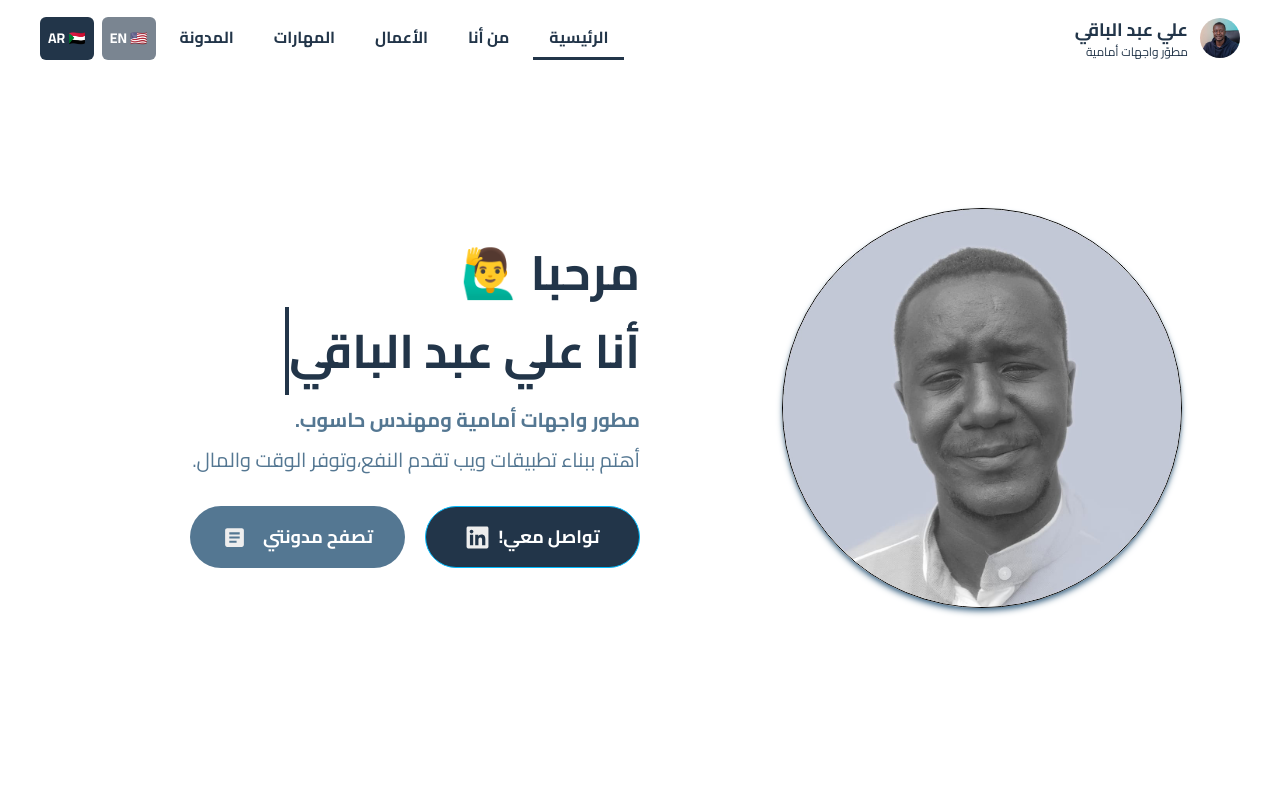
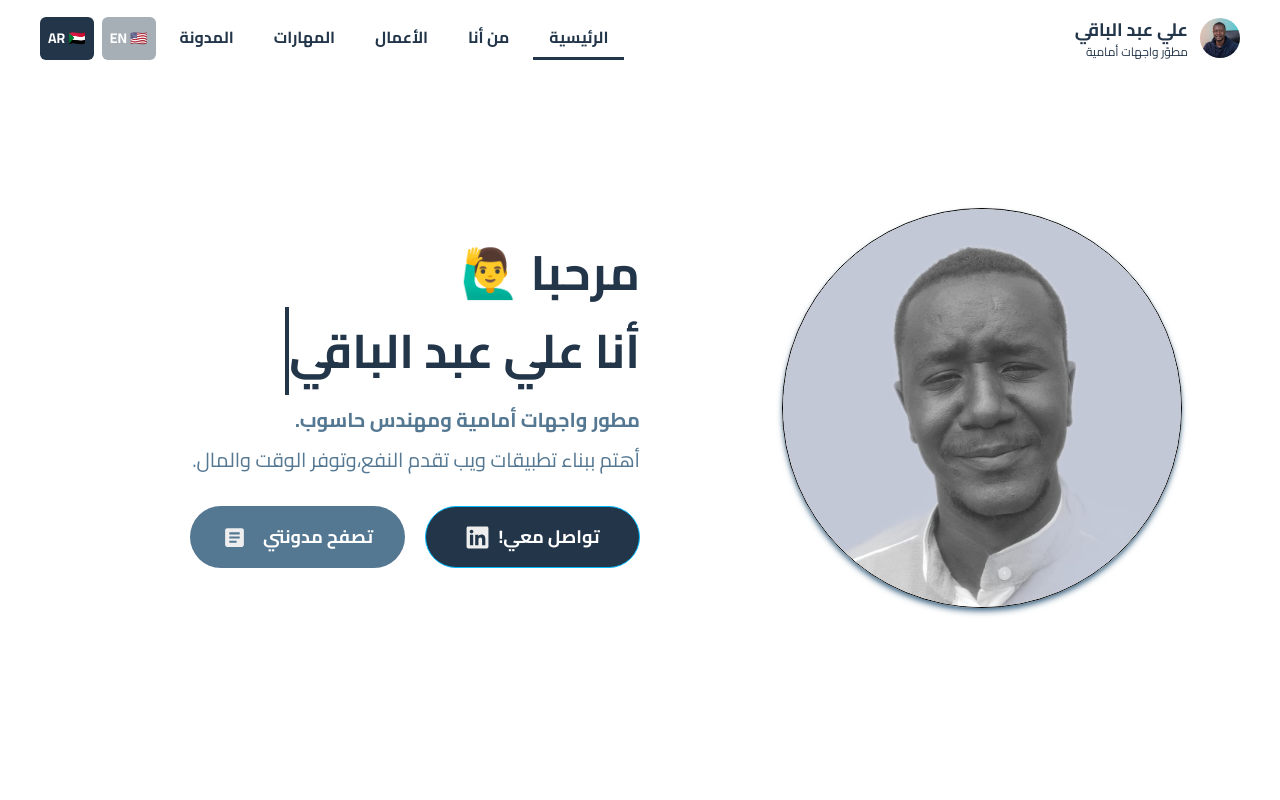
Before and after one commit to ali007-depug/Ali-AbdElbagi, a React (Vite) app: page /#/ in a window 1280 px wide. Shown: the top 800 px of the page. Built offline with nearby package versions, Linux system fonts and the light colour scheme; no server answers.

Commit message:
fix header menu style

```diff
--- a/src/components/Header/LangButton.tsx
+++ b/src/components/Header/LangButton.tsx
@@ -33,7 +33,7 @@ export default function ChangeLangButton({ language }: {language:string}) {
       className={`${
         i18n.language === language
           ? `bg-p-color`
-          : `bg-p-color/60 hover:bg-p-color cursor-pointer`
+          : `bg-p-color/40 hover:bg-p-color cursor-pointer`
       } text-white text-sm px-2 py-2 rounded-md font-semibold focus:outline-none focus:ring-2 focus:ring-offset-2 focus:ring-white  transition-all duration-300 ease-in-out`}
       onClick={() => changeLanguage(language)}
     >
```
Also changed, not shown: 1 other file (tests, documents, lock files or other folders).
